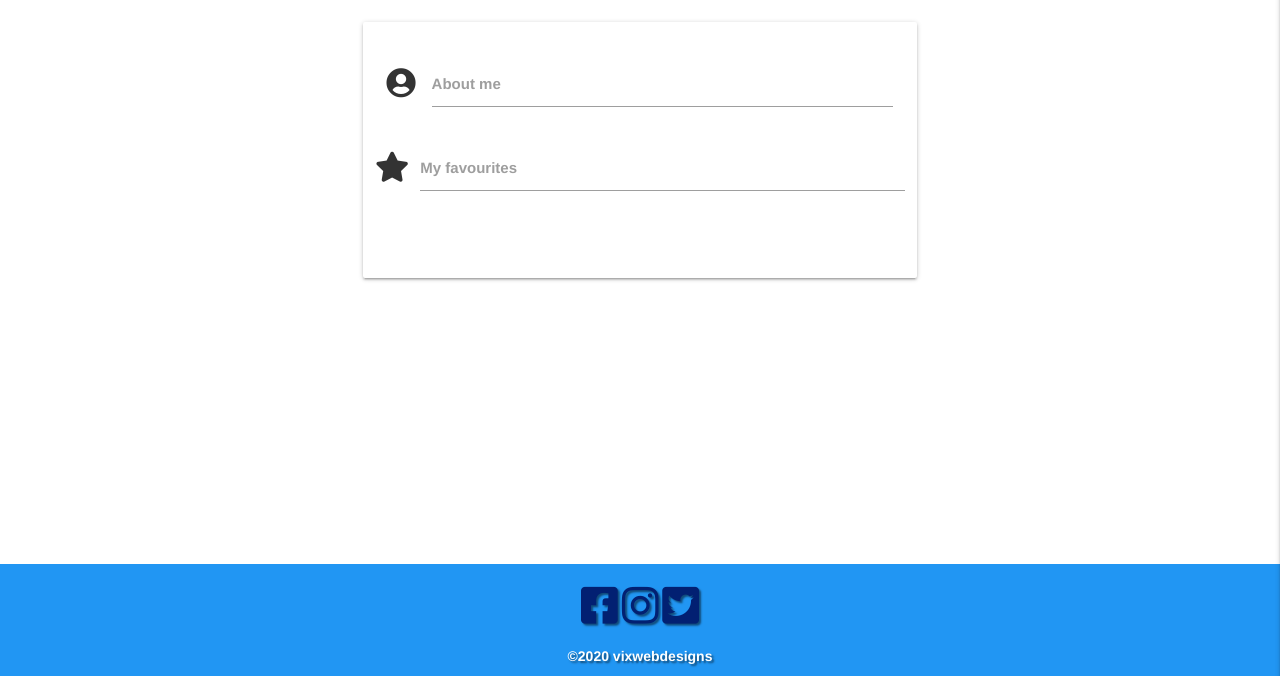
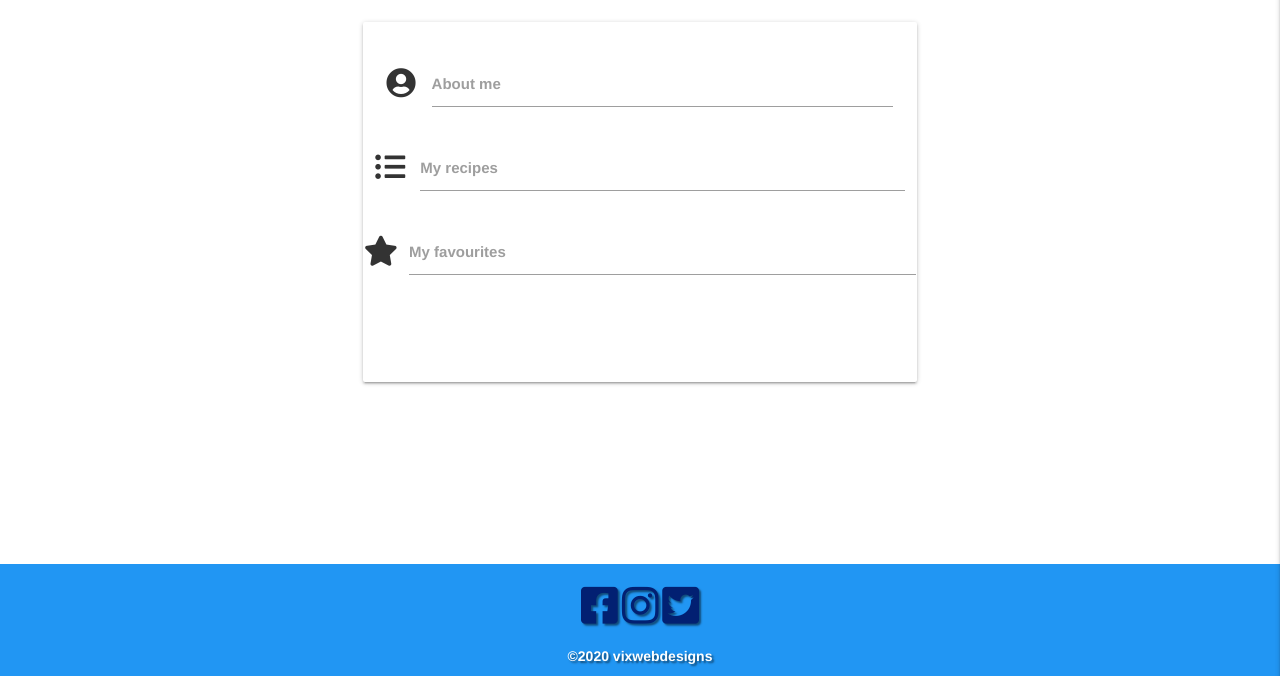
Before and after one commit to VMBlakelock/saute-and-skewers-greekfood, a Flask app: template templates/profile.html in a window 1280 px wide. Shown: the part 124-800 px from the top of the page. Run offline with Flask 2, Linux system fonts and the light colour scheme; the template is opened without the code that fills it, so the values that code supplies are empty; some libraries are stand-ins or nearby versions.

Commit message:
added to profile

```diff
--- a/app.py
+++ b/app.py
@@ -117,7 +117,7 @@ def add_recipe():
         }
         mongo.db.tasks.insert_one(recipe)
         flash("Recipe Successfully Added")
-        return redirect(url_for("get_recipe"))
+        return redirect(url_for("get_recipes"))
 
     categories = mongo.db.categories.find().sort("category_name", 1)
     return render_template("add_recipe.html", categories=categories)
--- a/templates/profile.html
+++ b/templates/profile.html
@@ -20,8 +20,17 @@
                     <label for="about_me">About me</label>
                 </div>
 
-                <!-- user favourites -->
-                <div class="row">
+            <!-- user recipes -->
+              <div class="row">
+                <div class="input-field col s12">
+                    <i class="fas fa-list-ul prefix"></i>
+                    <input id="my_recipes" name="my_recipes" minlength="5" maxlength="50"
+                    type="text" class="validate" required>
+                    <label for="my_recipes">My recipes</label>
+                </div>
+
+            <!-- user favourites -->
+              <div class="row">
                 <div class="input-field col s12">
                     <i class="fas fa-star prefix"></i>
                     <input id="my_favourites" name="my_favourites" minlength="5" maxlength="50"
```
